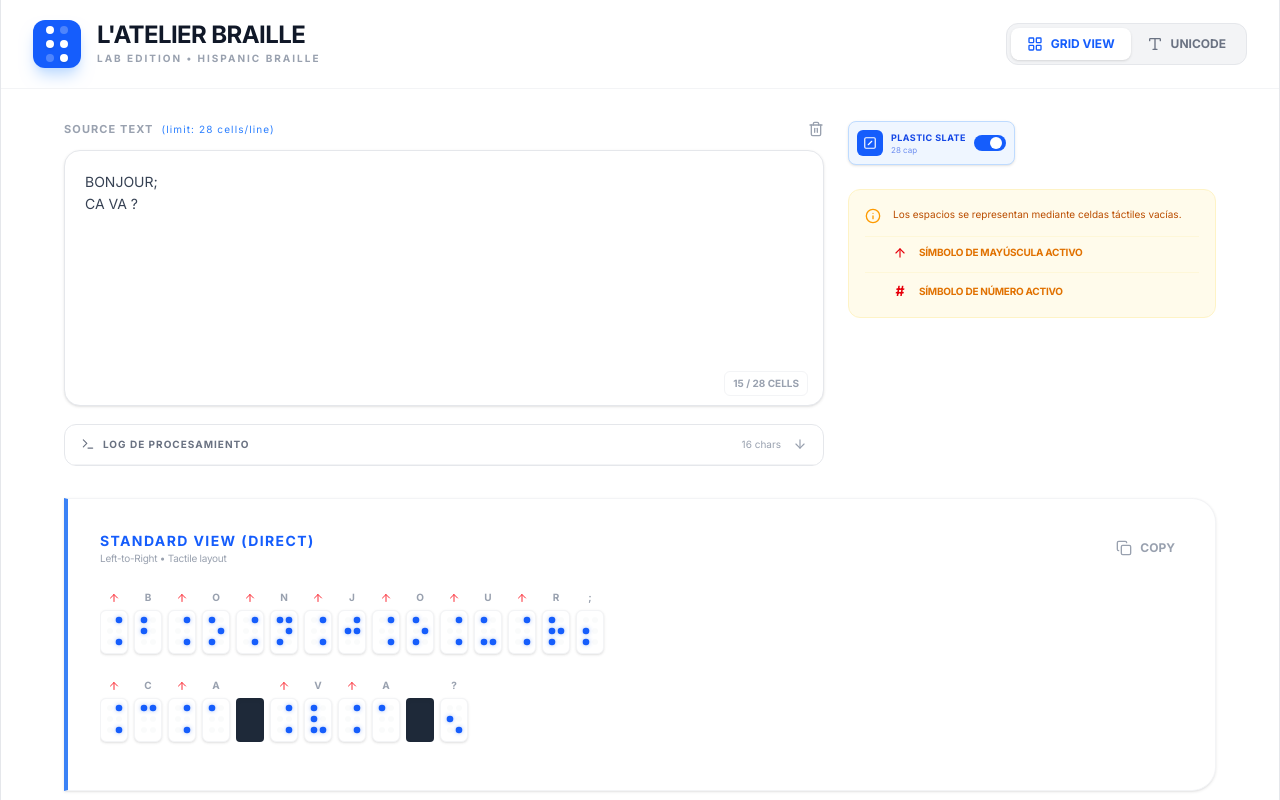
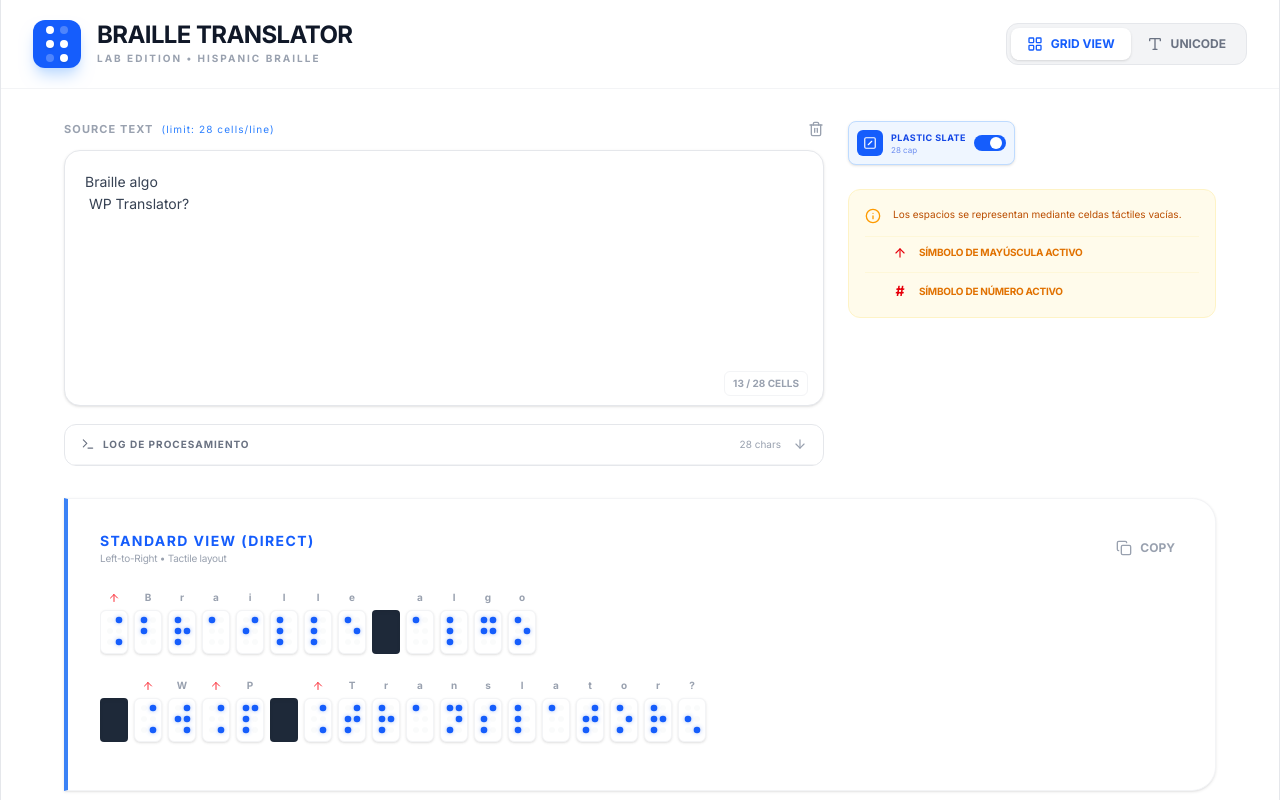
Before and after one commit to naider04/traductor-braille-wp, a React (Vite) app: page / in a window 1280 px wide. Built offline with nearby package versions, Linux system fonts and the light colour scheme.

Commit message:
feat: Update default input and app title
Changes the default input text to a more relevant example for the translator. Also updates the application title to "BRAILLE TRANSLATOR" for clarity.

```diff
--- a/src/App.tsx
+++ b/src/App.tsx
@@ -42,7 +42,7 @@ const BrailleCell: React.FC<BrailleCellProps> = ({ code }) => {
 };
 
 export default function App() {
-  const [input, setInput] = useState('BONJOUR;\nCA VA ?');
+  const [input, setInput] = useState('Braille algo\n WP Translator?');
   const [copiedType, setCopiedType] = useState<'normal' | 'mirrored' | null>(null);
   const [displayMode, setDisplayMode] = useState<DisplayMode>('grid');
   const [cursorPos, setCursorPos] = useState(0);
@@ -152,7 +152,7 @@ export default function App() {
             </div>
           </div>
           <div>
-            <h1 className="text-xl md:text-2xl font-bold tracking-tight text-gray-900 leading-none mb-1">L'ATELIER BRAILLE</h1>
+            <h1 className="text-xl md:text-2xl font-bold tracking-tight text-gray-900 leading-none mb-1"> BRAILLE TRANSLATOR</h1>
             <p className="text-[10px] uppercase tracking-[0.2em] text-gray-400 font-bold">Lab Edition • Hispanic Braille</p>
           </div>
         </div>
```
